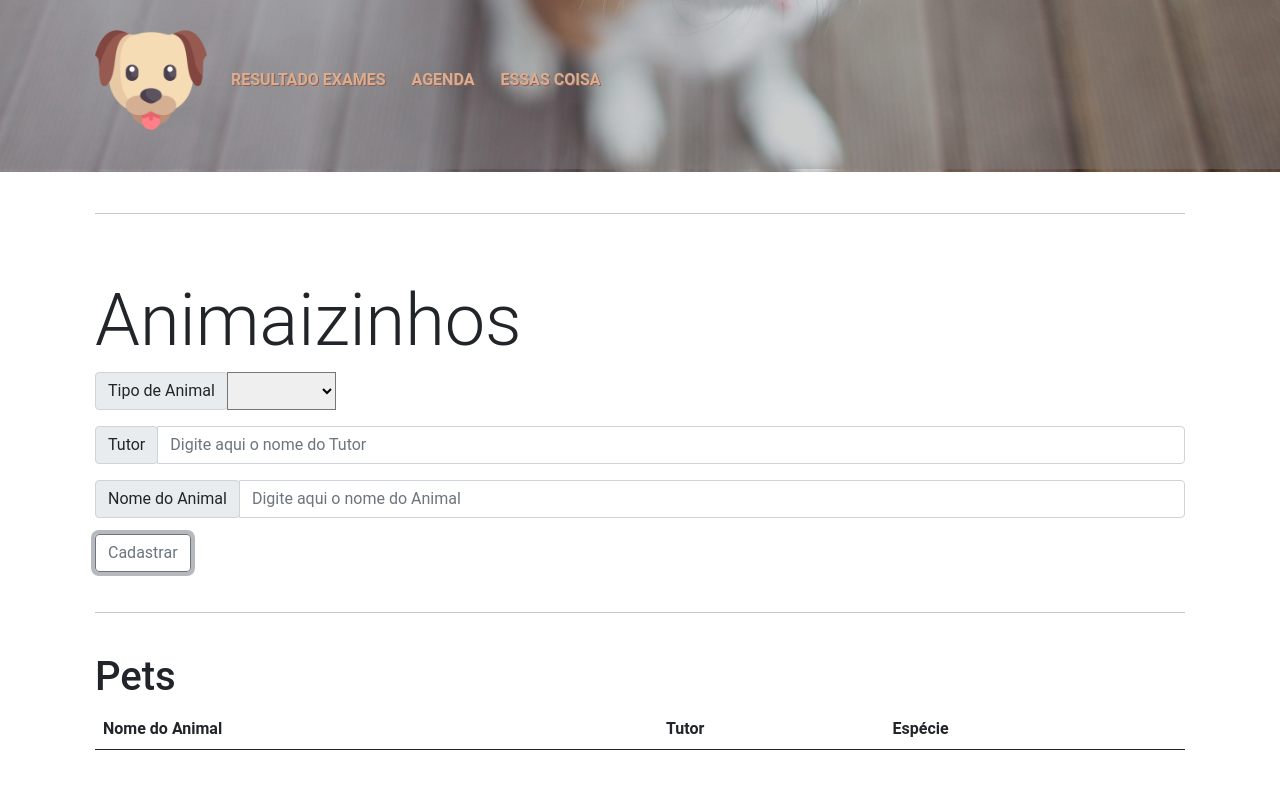
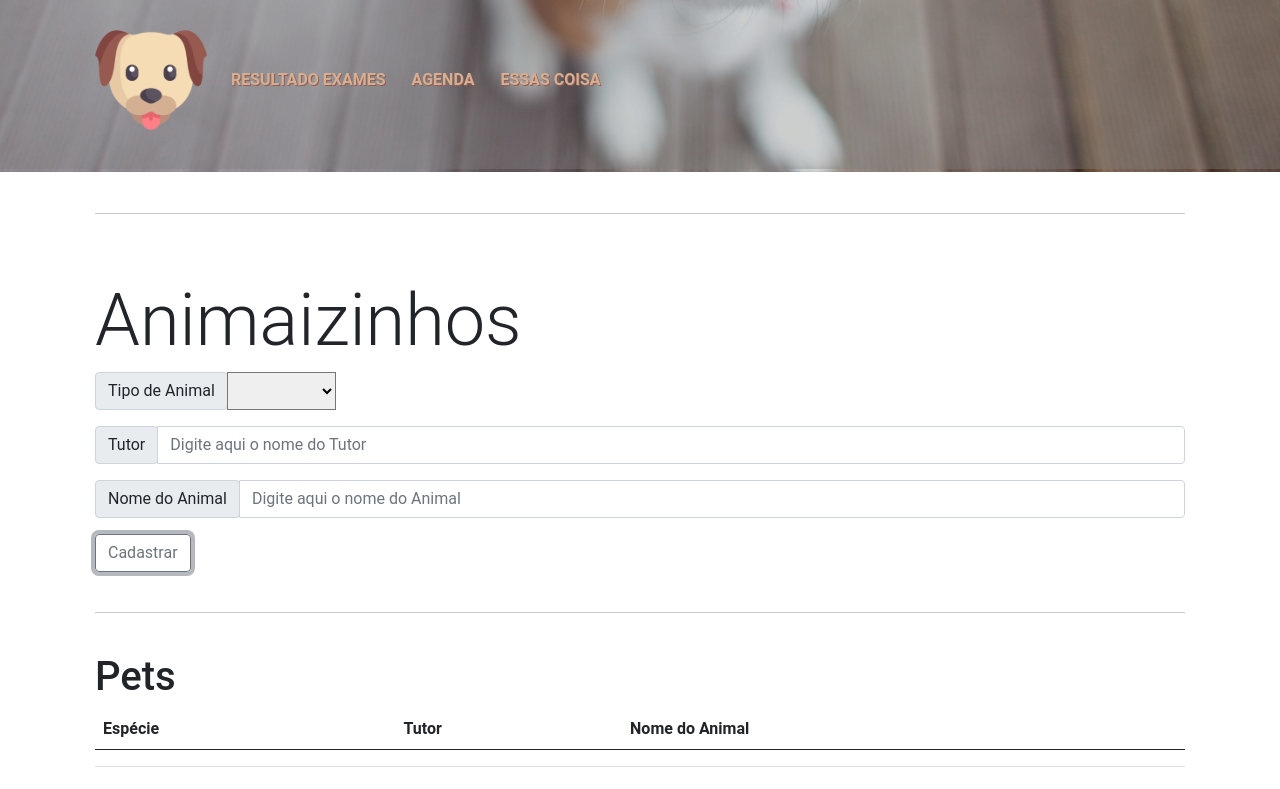
Before and after one commit to izaelgs/appCachorrinho, a plain HTML site: page index.html in a window 1280 px wide. Both pictures are taken after a click on the button "Cadastrar". Shown: the part 468-1257 px from the top of the page. Drawn offline with nearby package versions, Linux system fonts and the light colour scheme.

Commit message:
Revert "introdução a permanencia de dados pelo navegador com localstorage"

```diff
--- a/index.html
+++ b/index.html
@@ -88,9 +88,9 @@
         <table class="table ">
             <thead class="thead-dark ">
                 <tr>
+                    <th scope="col ">Espécie</th>
+                    <th scope="col ">Tutor</th>
                     <th scope="col ">Nome do Animal</th>
-                    <th scope="col ">Tutor</th>
-                    <th scope="col ">Espécie</th>
                 </tr>
             </thead>
             <tbody>
--- a/index.js
+++ b/index.js
@@ -8,24 +8,16 @@ var app = new Vue({
         },
         animais: []
     },
-    mounted: function() {
-        this.animais = JSON.parse(localStorage.getItem("vetorAnimais"));
-        console.log(this.animais);
-    },
     methods: {
 
-        resetAnimal: function() {
+        cadastro: function() {
+            this.animais.push(this.animal);
             this.animal = {
                 especie: '',
                 nome: '',
                 tutor: '',
             };
-        },
-        cadastro: function() {
-            this.animais.push(this.animal);
-            localStorage.setItem("vetorAnimais", JSON.stringify(this.animais));
-            this.resetAnimal
-
+            console.log(animal)
         },
     }
 });
```
